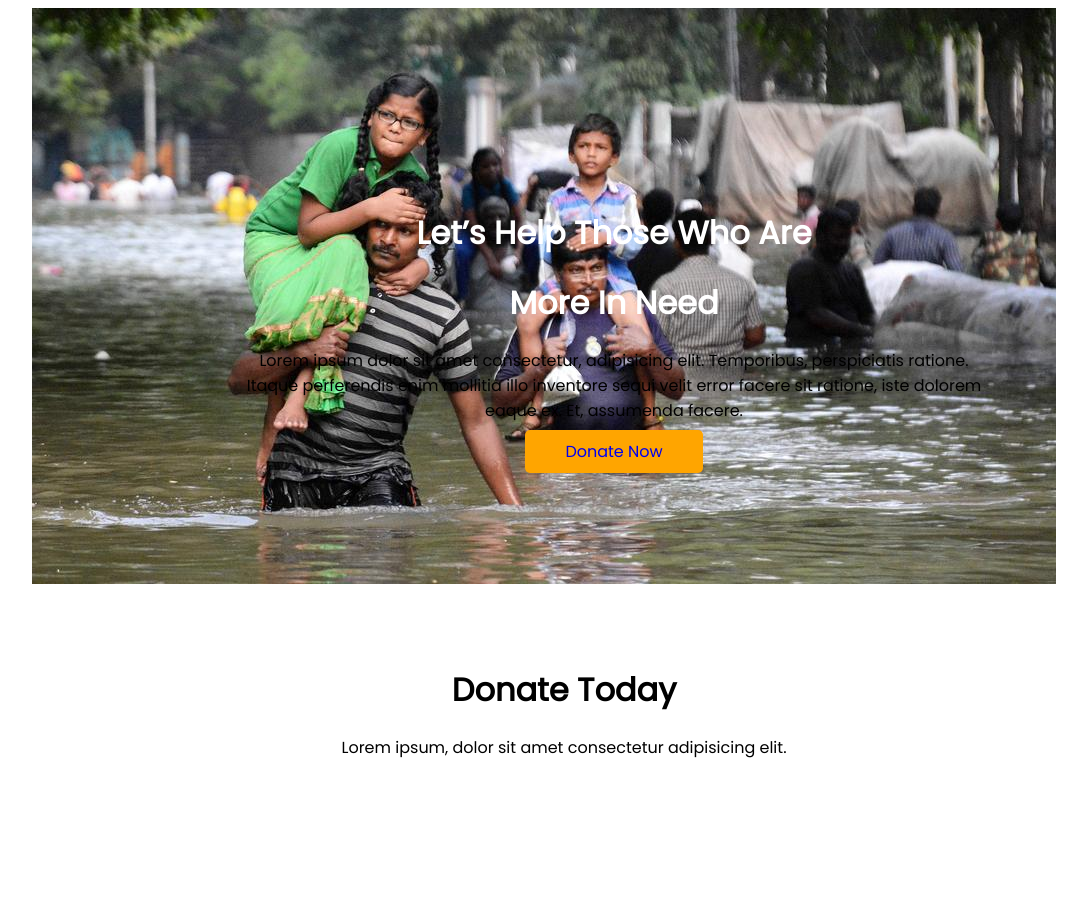
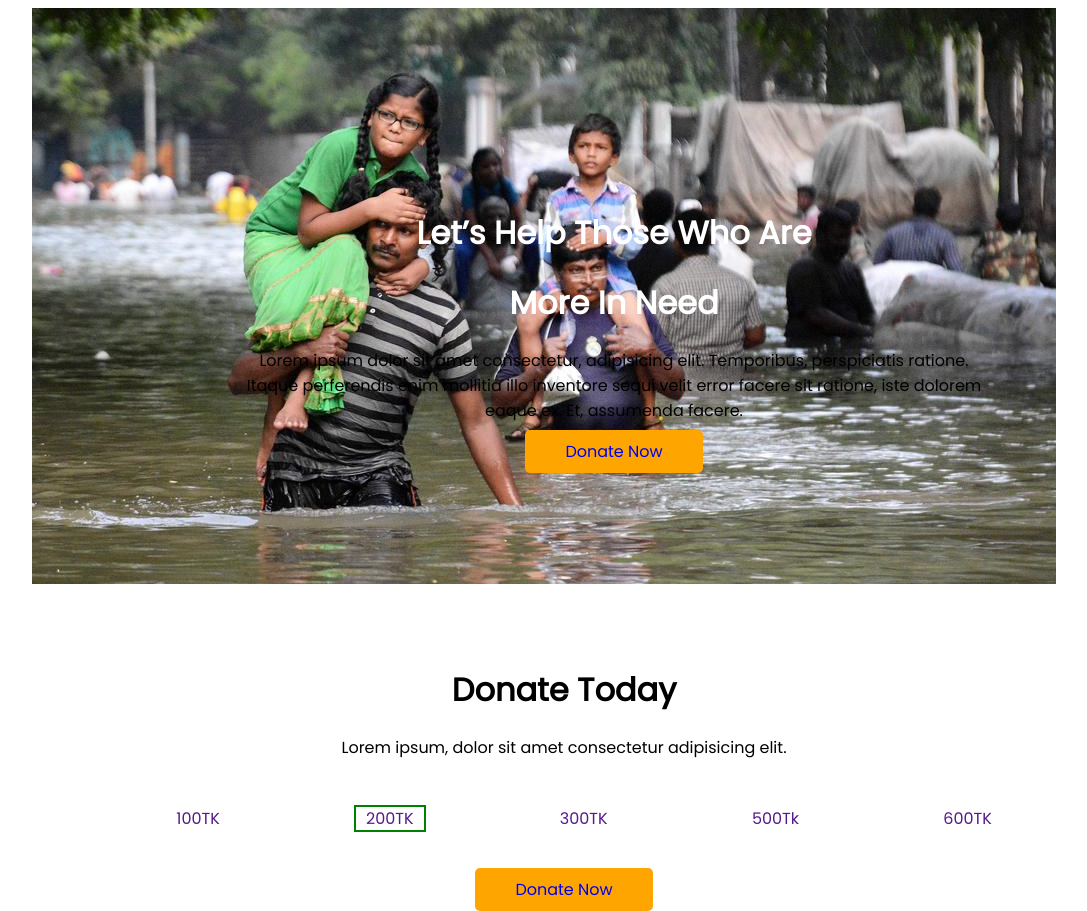
Before and after one commit to alamin71/donate-today, a plain HTML site: page index.html in a window 1280 px wide. Shown: the whole page, without its empty margins (76-1163 px from the left). Before the commit the page ends 800 px from the top, so only its background shows below. Drawn offline with Linux system fonts and the light colour scheme.

Commit message:
donate section added

```diff
--- a/index.html
+++ b/index.html
@@ -23,6 +23,19 @@
         <div class="donate-section">
             <h1>Donate Today</h1>
             <p>Lorem ipsum, dolor sit amet consectetur adipisicing elit.</p>
+            <div class="donate-tk">
+                <ul class="donate">
+                   <li><a href="">100TK</a></li>
+                  <li><span class="donate-border"><a href="">200TK</a></span></li>
+                  <li><a href="">300TK</a></li>
+                  <li><a href="">500Tk</a></li>
+                  <li><a href="">600TK</a></li>
+                </ul>
+                <a id="donate-button" target="_blank" href="https://www.linkedin.com/in/al-amin-8640b31a0/">Donate Now</a>
+            </div>
+        </div>
+
+
     </container>
 
 </body>
--- a/style.css
+++ b/style.css
@@ -23,3 +23,20 @@ color:white;
 .donate-section{
     text-align: center;
 }
+.donate-border{
+border: 2px solid green;
+}
+.donate a{
+    padding: 250px 40px;
+}
+.donate li{
+    list-style: none;
+    display: inline-block;
+    margin: 10px 10px;
+    padding: 20px 50px;
+}
+.donate-tk ul li a{
+align-items: center;
+padding: 20px 10px;
+text-decoration: none;
+}
```
